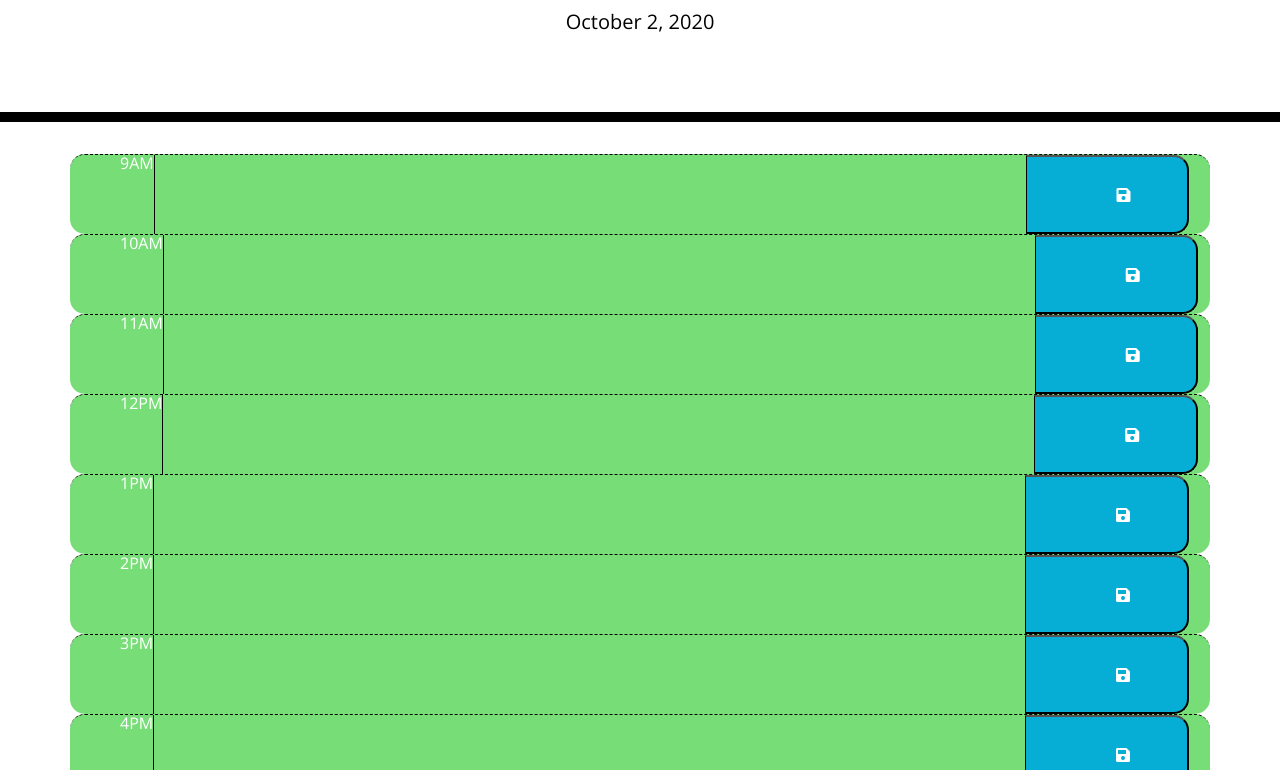
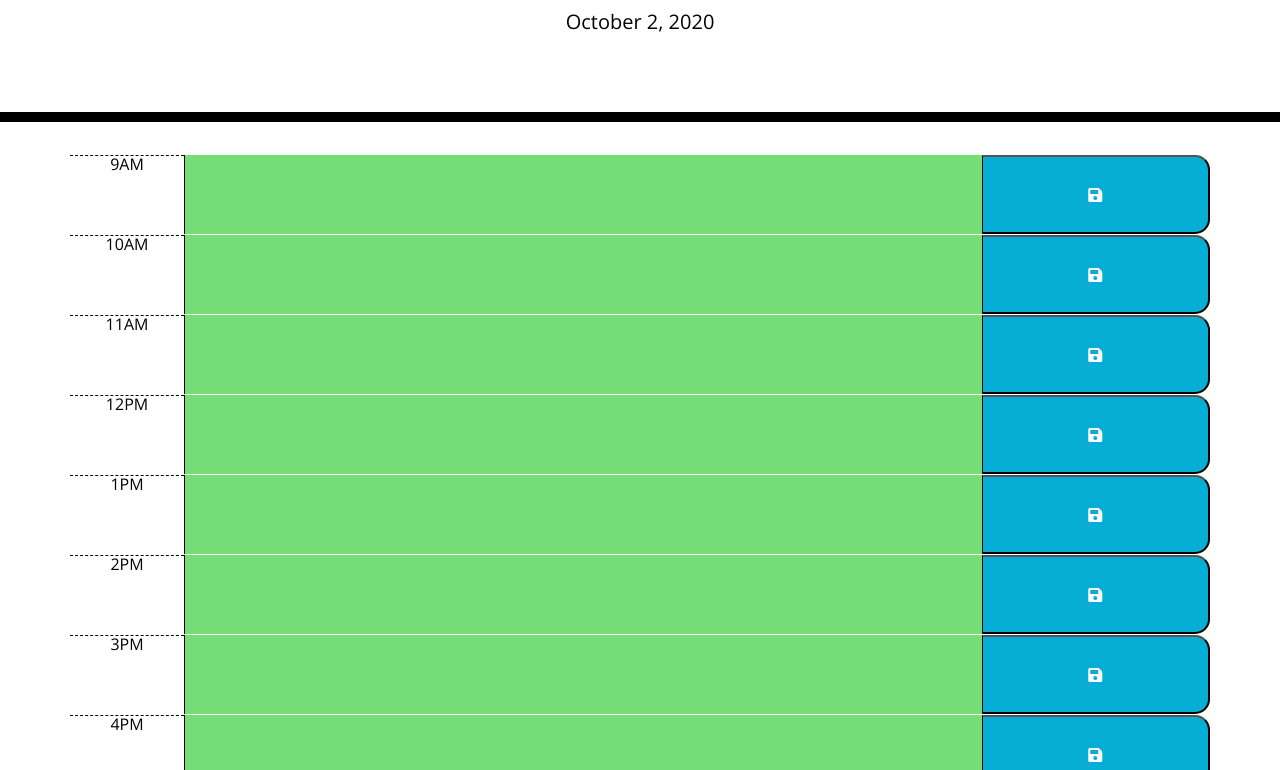
Before and after one commit to tsinmoua/Day-Planner, a plain HTML site: page index.html in a window 1280 px wide. Shown: the part 182-952 px from the top of the page. Drawn offline with nearby package versions, Linux system fonts and the light colour scheme.

Commit message:
Edited appearances, added comments to JS

```diff
--- a/index.html
+++ b/index.html
@@ -20,66 +20,75 @@
     <p class="lead">A simple calendar app for scheduling your work day</p>
     <p id="currentDay" class="lead"></p>
   </header>
-  <div class="container">
 
-    <!-- Timeblocks go here -->
-    <div id="nine" class="row hour time-block past" value="9">9AM
+  <div class="container time-block">
+
+    <div id="nine" class="time-block row" value="9">
+      <div class="hour">9AM</div>
       <textarea class="description nineText"></textarea>
       <button class="saveBtn saveNine">
         <i class="fas fa-save"></i>
       </button>
     </div>
 
-    <div id="ten" class="row hour time-block" value="10">10AM
+    <div id="ten" class="row time-block" value="10">
+      <div class="hour">10AM</div>
       <textarea class="description tenText"></textarea>
       <button class="saveBtn saveTen">
         <i class="fas fa-save"></i>
       </button>
     </div>
 
-    <div id="eleven" class="row hour time-block" value="11">11AM
+    <div id="eleven" class="row time-block " value="11">
+      <div class="hour">11AM</div>
       <textarea class="description elevenText"></textarea>
       <button class="saveBtn saveEleven">
         <i class="fas fa-save"></i>
       </button>
     </div>
 
-    <div id="twelve" class="row hour time-block" value="12">12PM
+    <div id="twelve" class="row time-block " value="12">
+      <div class="hour">12PM</div>
       <textarea class="description twelveText"></textarea>
       <button class="saveBtn saveTwelve">
         <i class="fas fa-save"></i>
       </button>
     </div>
 
-    <div id="thirteen" class="row hour time-block" value="13">1PM
+    <div id="thirteen" class="row time-block " value="13">
+      <div class="hour">1PM</div>
       <textarea class="description thirteenText"></textarea>
-      <button class="saveBtn saveThirteen">
+      <button class="saveBtn saveTirteen">
         <i class="fas fa-save"></i>
       </button>
     </div>
 
-    <div id="fourteen" class="row hour time-block" value="14">2PM
+    <div id="fourteen" class="row time-block " value="14">
+      <div class="hour">2PM</div>
       <textarea class="description fourteenText"></textarea>
       <button class="saveBtn saveFourteen">
         <i class="fas fa-save"></i>
       </button>
     </div>
 
-    <div id="fifteen" class="row hour time-block" value="15">3PM
+    <div id="fifteen" class="row time-block " value="15">
+      <div class="hour">3PM</div>
       <textarea class="description fifteenText"></textarea>
       <button class="saveBtn saveFifteen">
         <i class="fas fa-save"></i>
       </button>
     </div>
 
-    <div id="sixteen" class="row hour time-block" value="16">4PM
+    <div id="sixteen" class="row time-block " value="16">
+      <div class="hour">4PM</div>
       <textarea class="description sixteenText"></textarea>
       <button class="saveBtn saveSixteen">
         <i class="fas fa-save"></i>
       </button>
     </div>
 
-    <div id="seventeen" class="row hour time-block" value="17">5PM
+    <div id="seventeen" class="row time-block " value="17">
+      <div class="hour">5PM</div>
       <textarea class="description seventeenText"></textarea>
       <button class="saveBtn saveSeventeen">
         <i class="fas fa-save"></i>
@@ -88,7 +97,7 @@
 
     <div>
       <br>
-    <button id="clear">Clear Schedule</button>
+      <button id="clear">Clear Schedule</button>
     </div>
 
   </div>
--- a/script.js
+++ b/script.js
@@ -1,14 +1,11 @@
-var headerEl = $(".display-3");
-var pEl = $(".lead");
 var date = $("#currentDay");
-var timeBlock = $(".time-block");
 
 // Add current date to currentDay id
 date.text(moment().format('LL'));
 
 var currentTime = moment().format('HH');
 
-console.log("the current hour is: " + currentTime);
+// console.log("the current hour is: " + currentTime);
 
 var nine = $("#nine");
 var ten = $("#ten");
@@ -20,15 +17,7 @@ var fifteen = $("#fifteen");
 var sixteen = $("#sixteen");
 var seventeen = $("#seventeen");
 
-console.log(nine.attr("value"));
-console.log(ten.attr("value"));
-console.log(eleven.attr("value"));
-console.log(twelve.attr("value"));
-console.log(thirteen.attr("value"));
-console.log(fourteen.attr("value"));
-console.log(fifteen.attr("value"));
-console.log(sixteen.attr("value"));
-console.log(seventeen.attr("value"));
+// console.log(nine.attr("value"));
 
 // 24 hour clock with the work day hours
 var time = [nine, ten, eleven, twelve, thirteen, fourteen, fifteen, sixteen, seventeen];
@@ -44,8 +33,6 @@ for (let i = 0; i < time.length; i++) {
     }
 }
 
-var appt;
-
 var saveNine = $(".saveNine");
 var saveTen = $(".saveTen");
 var saveEleven = $(".saveEleven");
@@ -57,7 +44,6 @@ var saveSixteen = $(".saveSixteen");
 var saveSeventeen = $(".saveSeventeen");
 var saveBtns = [saveNine, saveTen, saveEleven, saveTwelve, saveThirteen, saveFourteen, saveFifteen, saveSixteen, saveSeventeen];
 
-
 var nineText = $(".nineText");
 var tenText = $(".tenText");
 var elevenText = $(".elevenText");
@@ -67,11 +53,9 @@ var fourteenText = $(".fourteenText");
 var fifteenText = $(".fifteenText");
 var sixteenText = $(".sixteenText");
 var seventeenText = $(".seventeenText");
-
 var textAreas = [nineText, tenText, elevenText, twelveText, thirteenText, fourteenText, fifteenText, sixteenText, seventeenText];
 
-
-
+// Input items from local storage to correct timeslot to see items when refresh page
 function getItems() {
 for (let i = 0; i < textAreas.length; i++) {
     var input = JSON.parse(localStorage.getItem("task " + [i]));
@@ -82,13 +66,14 @@ for (let i = 0; i < textAreas.length; i++) {
 
 getItems();
 
-
+// Each save button will only save its timeslot items
 for (let i = 0; i < saveBtns.length; i++) {
     saveBtns[i].on("click", function () {
         localStorage.setItem("task " + [i], JSON.stringify(textAreas[i].val()));
     })
 }
 
+// Clear local storage
 $("#clear").on("click", function() {
     var question = confirm("Are you sure you want to clear the schedule?")
     if (question === true) {
--- a/style.css
+++ b/style.css
@@ -11,7 +11,7 @@ textarea{
   color: #000000;
   border-left: 1px solid black;
   padding: 10px;
-  width: 80%;
+  width: 70%;
 }
 
 .jumbotron {
@@ -34,14 +34,14 @@ textarea{
 .row {
   white-space: pre-wrap;
   height: 80px;
-  border-top: 1px solid white;;
+  border-top: 1px solid white;
 }
 
 .hour {
   background-color: #ffffff;
   color: #000000;
   border-top: 1px dashed #000000;
-  padding-left: 50px;
+  width: 10%;
 }
 
 .past {
@@ -65,7 +65,8 @@ textarea{
   border-bottom-right-radius: 15px;
   background-color: #06AED5;
   color: white;
-  width: 15%;
+  width: 228px;
+  padding-right: 40px;
 }
 
 .saveBtn i:hover {
```
